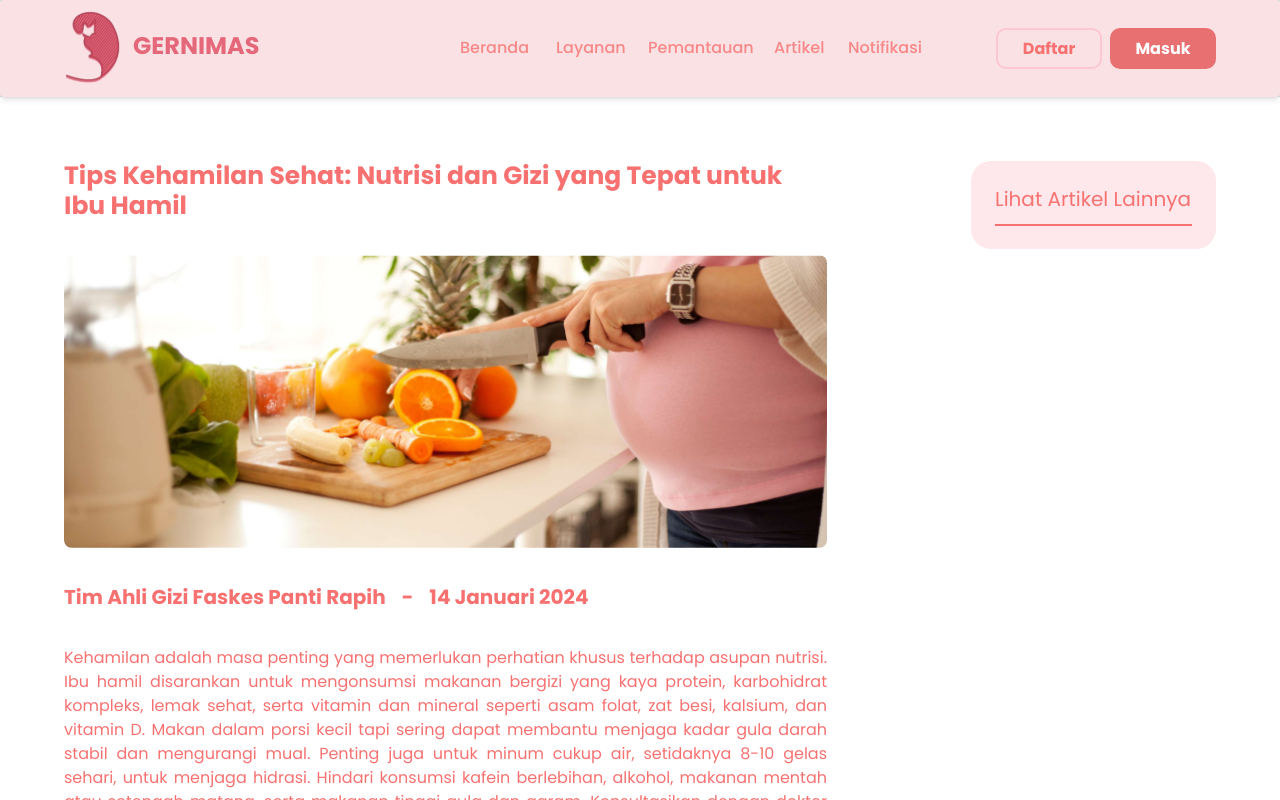
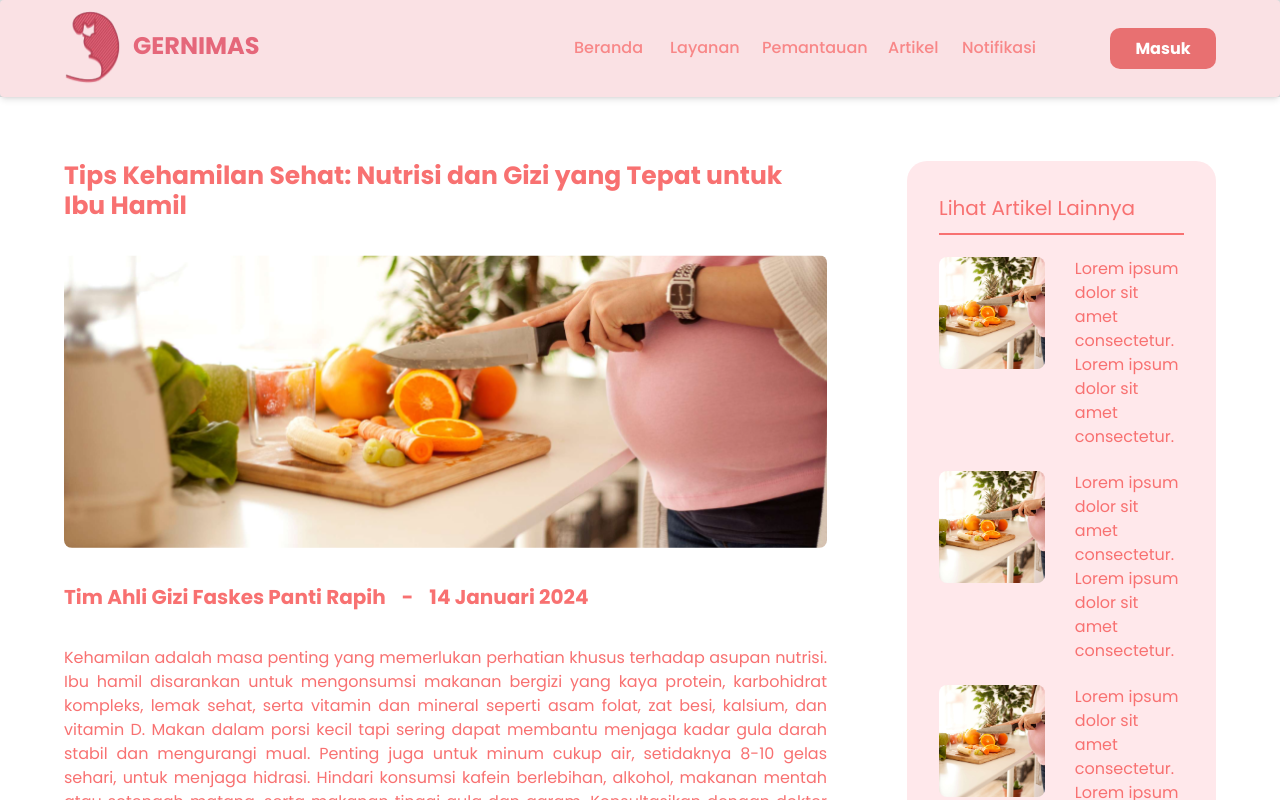
Before and after one commit to prasetyoedi/gernimas, a Next.js app: page /detail_artikel in a window 1280 px wide. Shown: the top 800 px of the page. Built offline with nearby package versions, Linux system fonts and the light colour scheme.

Commit message:
update detail artikel

```diff
--- /dev/null
+++ b/components/ArtikelLainnya.js
@@ -0,0 +1,55 @@
+import React from "react";
+
+const GambarArtikelLainnya = ({ imageSrc, content }) => {
+  return (
+    <div className="flex items-start gap-[30px] self-stretch mt-3">
+      <img src={imageSrc} className="w-[186px] h-[112px] rounded-lg" alt="Related Article Image" />
+      <p className="text-red-400">
+        {content}
+      </p>
+    </div>
+  );
+};
+
+const ArtikelLainnya = () => {
+  const articles = [
+    {
+      imageSrc: "/assets/images/article/artikel_lain.png",
+      content: "Lorem ipsum dolor sit amet consectetur. Lorem ipsum dolor sit amet consectetur."
+    },
+    {
+      imageSrc: "/assets/images/article/artikel_lain.png",
+      content: "Lorem ipsum dolor sit amet consectetur. Lorem ipsum dolor sit amet consectetur."
+    },
+    {
+      imageSrc: "/assets/images/article/artikel_lain.png",
+      content: "Lorem ipsum dolor sit amet consectetur. Lorem ipsum dolor sit amet consectetur."
+    },
+    {
+      imageSrc: "/assets/images/article/artikel_lain.png",
+      content: "Lorem ipsum dolor sit amet consectetur. Lorem ipsum dolor sit amet consectetur."
+    },
+    {
+      imageSrc: "/assets/images/article/artikel_lain.png",
+      content: "Lorem ipsum dolor sit amet consectetur. Lorem ipsum dolor sit amet consectetur."
+    },
+    {
+      imageSrc: "/assets/images/article/artikel_lain.png",
+      content: "Lorem ipsum dolor sit amet consectetur. Lorem ipsum dolor sit amet consectetur."
+    }
+  ];
+
+  return (
+    <div className="w-full flex flex-col items-start gap-[10px] p-8 rounded-[20px] bg-[rgba(255,140,157,0.20)]">
+      <p className="text-[20px] text-red-400">
+        Lihat Artikel Lainnya
+      </p>
+      <div className="w-full h-[2px] bg-red-400"></div>
+      {articles.map((article, index) => (
+        <GambarArtikelLainnya key={index} imageSrc={article.imageSrc} content={article.content} />
+      ))}
+    </div>
+  );
+};
+
+export default ArtikelLainnya;
--- a/components/Navbar.js
+++ b/components/Navbar.js
@@ -72,7 +72,7 @@ const Navbar = () => {
                             </Link>
                         </li>
                         <div className="flex space-x-2 mt-4 md:mt-0">
-                            <li>
+                            {/* <li>
                                 <Link href="/register" passHref>
                                     <div className="w-[106px] h-[41px] relative cursor-pointer group">
                                         <div className="w-[106px] h-[41px] left-0 top-0 absolute rounded-[10px] border-2 border-[rgba(255,140,157,0.30)] hover:bg-red-400 transition-colors duration-300 flex items-center justify-center">
@@ -82,7 +82,7 @@ const Navbar = () => {
                                         </div>
                                     </div>
                                 </Link>
-                            </li>
+                            </li> */}
                             <li>
                                 <Link href="/login" passHref>
                                     <div className="w-[106px] h-[41px] relative cursor-pointer group">
--- a/pages/agenda.js
+++ b/pages/agenda.js
@@ -26,41 +26,41 @@ const Agenda = () => {
         );
     });
 
-    const getDaysInMonth = (month, year) => {
-        const date = new Date(year, month, 1);
-        const days = [];
-        while (date.getMonth() === month) {
-            days.push(new Date(date));
-            date.setDate(date.getDate() + 1);
-        }
-        return days;
-    };
+    // const getDaysInMonth = (month, year) => {
+    //     const date = new Date(year, month, 1);
+    //     const days = [];
+    //     while (date.getMonth() === month) {
+    //         days.push(new Date(date));
+    //         date.setDate(date.getDate() + 1);
+    //     }
+    //     return days;
+    // };
 
-    const handlePreviousMonth = () => {
-        setCurrentDate(new Date(currentDate.getFullYear(), currentDate.getMonth() - 1, 1));
-    };
+    // const handlePreviousMonth = () => {
+    //     setCurrentDate(new Date(currentDate.getFullYear(), currentDate.getMonth() - 1, 1));
+    // };
 
-    const handleNextMonth = () => {
-        setCurrentDate(new Date(currentDate.getFullYear(), currentDate.getMonth() + 1, 1));
-    };
+    // const handleNextMonth = () => {
+    //     setCurrentDate(new Date(currentDate.getFullYear(), currentDate.getMonth() + 1, 1));
+    // };
 
-    const days = getDaysInMonth(currentDate.getMonth(), currentDate.getFullYear());
-    const firstDayOfMonth = new Date(currentDate.getFullYear(), currentDate.getMonth(), 1);
-    const firstDayIndex = (firstDayOfMonth.getDay() + 6) % 7; // Adjusting for Monday start
-    const startOfWeek = new Date(firstDayOfMonth);
-    startOfWeek.setDate(firstDayOfMonth.getDate() - firstDayIndex);
+    // const days = getDaysInMonth(currentDate.getMonth(), currentDate.getFullYear());
+    // const firstDayOfMonth = new Date(currentDate.getFullYear(), currentDate.getMonth(), 1);
+    // const firstDayIndex = (firstDayOfMonth.getDay() + 6) % 7; // Adjusting for Monday start
+    // const startOfWeek = new Date(firstDayOfMonth);
+    // startOfWeek.setDate(firstDayOfMonth.getDate() - firstDayIndex);
 
-    const previousMonthDays = [];
-    let day = new Date(startOfWeek);
-    while (day < firstDayOfMonth) {
-        previousMonthDays.push(new Date(day));
-        day.setDate(day.getDate() + 1);
-    }
+    // const previousMonthDays = [];
+    // let day = new Date(startOfWeek);
+    // while (day < firstDayOfMonth) {
+    //     previousMonthDays.push(new Date(day));
+    //     day.setDate(day.getDate() + 1);
+    // }
 
-    const months = [
-        "Januari", "Februari", "Maret", "April", "Mei", "Juni",
-        "Juli", "Agustus", "September", "Oktober", "November", "Desember"
-    ];
+    // const months = [
+    //     "Januari", "Februari", "Maret", "April", "Mei", "Juni",
+    //     "Juli", "Agustus", "September", "Oktober", "November", "Desember"
+    // ];
 
     return (
         <div>
@@ -139,7 +139,7 @@ const Agenda = () => {
                     </div>
                 </div>
 
-                <div className="flex flex-col lg:flex-row w-full justify-between mt-8">
+                {/* <div className="flex flex-col lg:flex-row w-full justify-between mt-8">
                     <div className="flex flex-col w-full lg:w-[600px] h-auto p-[38px_39px] gap-2.5 flex-shrink-0 rounded-[20px] bg-[rgba(255,140,157,0.20)] shadow-md backdrop-blur-[20px] mb-8 lg:mb-0">
                         <div className="flex flex-col bg-white p-6 rounded-2xl">
                             <div className="flex items-center justify-center gap-8 mt-6">
@@ -237,7 +237,7 @@ const Agenda = () => {
                             </div>
                         </div>
                     </div>
-</div>
+                </div> */}
             </div>
             <Footer />
         </div>
--- a/pages/detail_artikel.js
+++ b/pages/detail_artikel.js
@@ -1,14 +1,17 @@
+// pages/DetailArtikel.js or components/DetailArtikel.js
+
 import React from "react";
 import Navbar from "../components/Navbar";
 import Footer from "../components/Footer";
-import Link from "next/link";
+import RelatedArticles from "../components/ArtikelLainnya";
+import ArtikelLainnya from "../components/ArtikelLainnya";
 
 const DetailArtikel = () => {
   return (
     <div>
       <Navbar />
-            <div className="flex flex-col md:flex-row justify-start items-start gap-4 md:gap-36 p-4 md:p-16 bg-white">
-                <div className="flex flex-col w-full md:w-[766px] h-auto md:h-[1028px] items-start space-y-[34px]">
+      <div className="flex flex-col md:flex-row justify-start items-start gap-4 md:gap-20 p-4 md:p-16 bg-white">
+        <div className="flex flex-col w-full md:w-[990px] h-auto md:h-[1028px] items-start space-y-[34px]">
           <p className="w-full md:w-[763px] text-[25px] font-bold leading-[30px] text-red-400">
             Tips Kehamilan Sehat: Nutrisi dan Gizi yang Tepat untuk Ibu Hamil
           </p>
@@ -29,12 +32,7 @@ const DetailArtikel = () => {
             besar dalam menjaga kesehatan mental selama kehamilan. Dengan memperhatikan nutrisi, hidrasi, aktivitas fisik, dan kesejahteraan mental, ibu hamil dapat menjalani kehamilan yang sehat dan nyaman.
           </p>
         </div>
-                <div className="w-full flex flex-col items-start gap-[10px] p-[23px_24px] rounded-[20px] bg-[rgba(255,140,157,0.20)]">
-                    <p className="text-[20px] text-red-400">
-                        Lihat Artikel Lainnya
-                    </p>
-                    <div className="w-full h-[2px] bg-red-400"></div>
-                </div>
+        <ArtikelLainnya />
       </div>
       <Footer />
     </div>
```
Also changed, not shown: public/assets/images/article/artikel_lain.png (added). Lines whose indentation alone changed are shown as unchanged.
